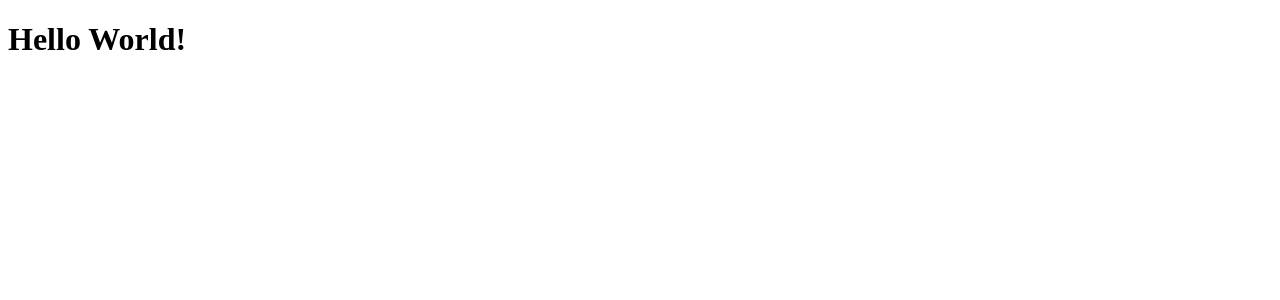
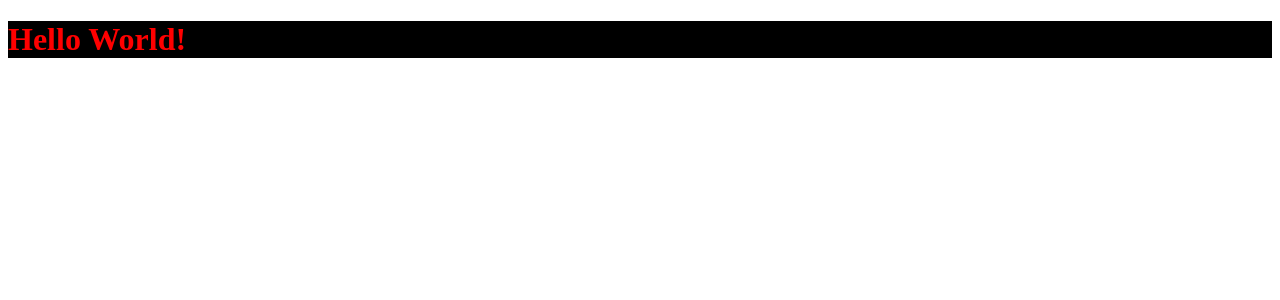
Before and after one commit to anishlp7/5x-test, a React app: page / in a window 1280 px wide. Shown: the top 300 px of the page. Built offline with nearby package versions, Linux system fonts and the light colour scheme.

Commit message:
Initalized the sass preprocessor

```diff
--- a/package.json
+++ b/package.json
@@ -15,6 +15,9 @@
     "css-loader": "^6.7.1",
     "html-webpack-plugin": "^5.5.0",
     "mini-css-extract-plugin": "^2.6.0",
+    "node-sass": "^7.0.1",
+    "sass-loader": "^13.0.0",
+    "style-loader": "^3.3.1",
     "ts-loader": "^9.3.0",
     "typescript": "^4.6.4",
     "webpack": "^5.72.1",
--- a/src/App.tsx
+++ b/src/App.tsx
@@ -1,8 +1,9 @@
 import React from 'react';
+import './Styles/main.scss';
 
 const App = () => {
     return(
-        <h1>Hello World!</h1>
+        <h1 className='text123'>Hello World!</h1>
     );
 };
 
--- /dev/null
+++ b/src/Styles/main.scss
@@ -0,0 +1,4 @@
+.text123{
+    color: red;
+    background: black;
+}
--- a/webpack.config.js
+++ b/webpack.config.js
@@ -1,7 +1,6 @@
 const prod = process.env.NODE_ENV === 'production';
 
 const HtmlWebpackPlugin = require('html-webpack-plugin');
-const MiniCssExtractPlugin = require('mini-css-extract-plugin');
 
 module.exports = {
   mode: prod ? 'production' : 'development',
@@ -20,9 +19,16 @@ module.exports = {
         use: 'ts-loader',
       },
       {
-        test: /\.css$/,
-        use: [MiniCssExtractPlugin.loader, 'css-loader'],
-      },
+        test: /\.s[ac]ss$/i,
+        use: [
+          // Creates `style` nodes from JS strings
+          "style-loader",
+          // Translates CSS into CommonJS
+          "css-loader",
+          // Compiles Sass to CSS
+          "sass-loader",
+        ],
+      }
     ]
   },
   devtool: prod ? undefined : 'source-map',
@@ -30,6 +36,6 @@ module.exports = {
     new HtmlWebpackPlugin({
       template: 'index.html',
     }),
-    new MiniCssExtractPlugin(),
+    //new MiniCssExtractPlugin(),
   ],
 };
```
Also changed, not shown: src/Pages/Details.js (added), src/Pages/Main.js (added), src/Styles/details.scss (added), 1 other file (tests, documents, lock files or other folders).
